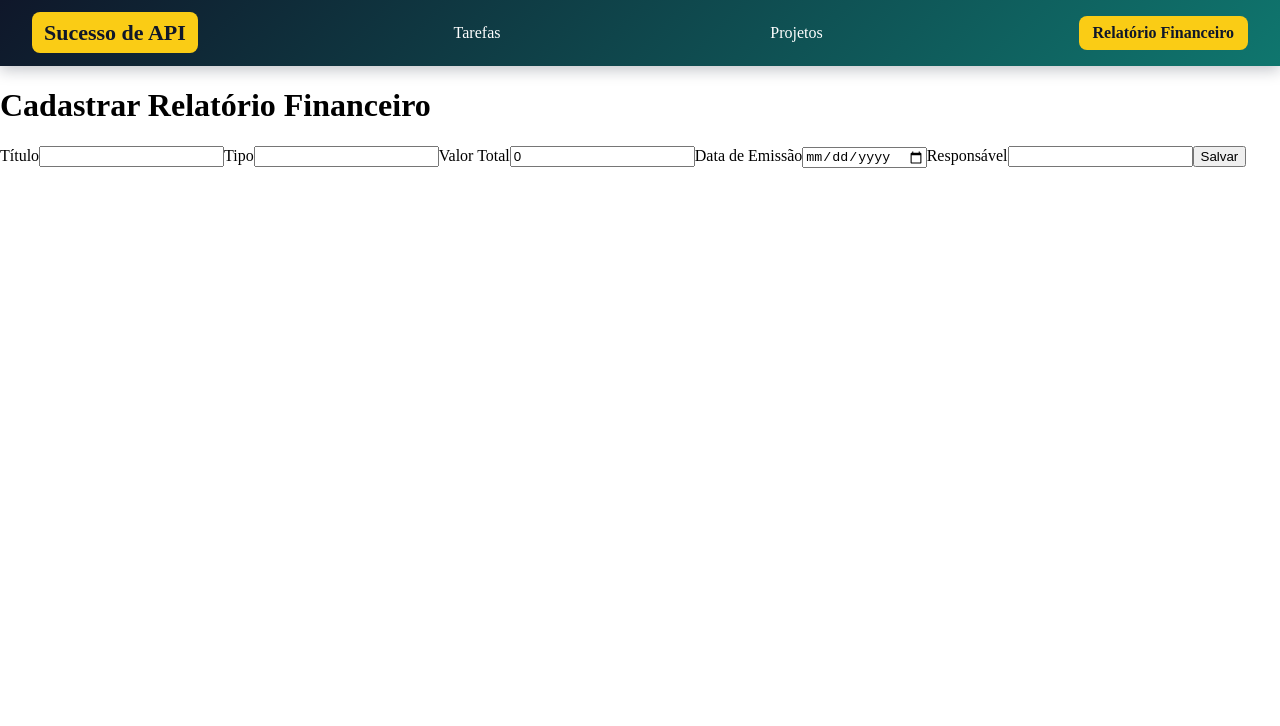
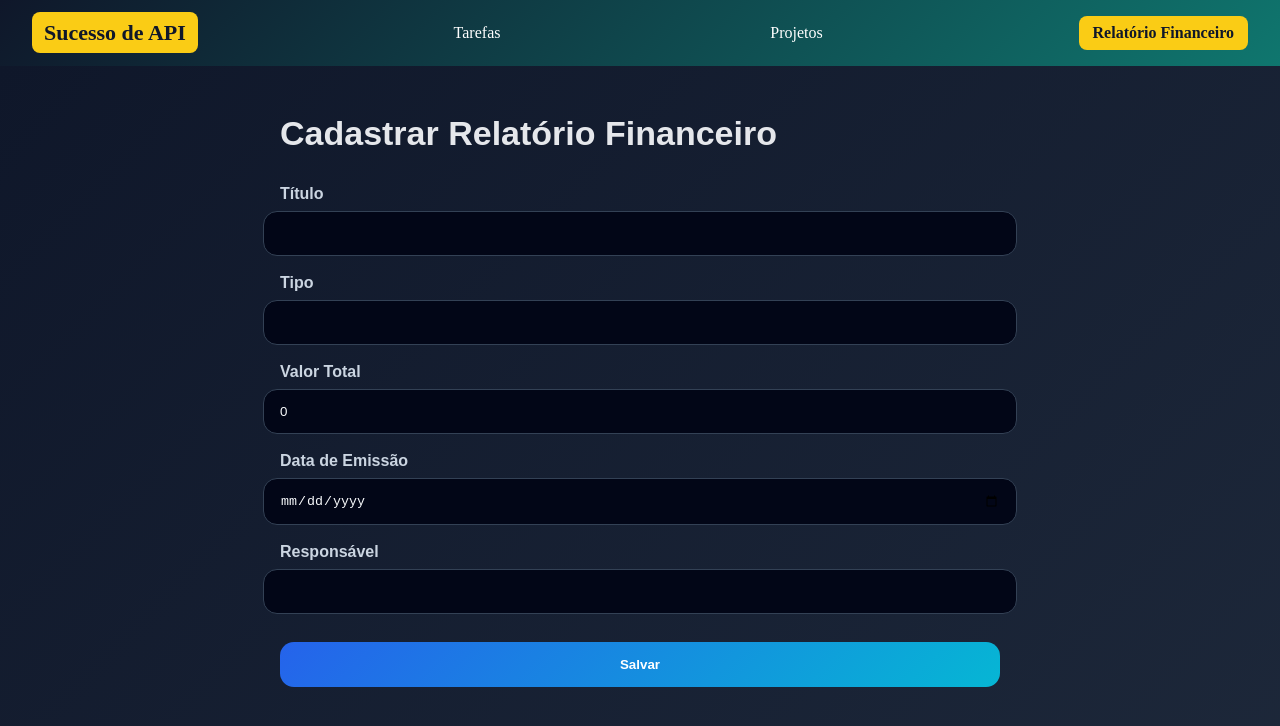
Before and after one commit to RafaFilastro/super-dev-09-curso-angular-api, an Angular app: page /relatorio-financeiro/cadastrar in a window 1280 px wide. Shown: the top 726 px of the page. Built offline with nearby package versions, Linux system fonts and the light colour scheme.

Commit message:
Finalizado exercicio de relatorios financeiros

```diff
--- a/src/app/models/relatorio-financeiro.model.ts
+++ b/src/app/models/relatorio-financeiro.model.ts
@@ -1,5 +1,5 @@
 export interface RelatorioFinanceiroModel {
-    id: string;
+    id: number;
     titulo: string;
     tipo: string;
     valorTotal: number;
--- a/src/app/relatorios-financeiros/relatorio-financeiro-cadastrar/relatorio-financeiro-cadastrar.scss
+++ b/src/app/relatorios-financeiros/relatorio-financeiro-cadastrar/relatorio-financeiro-cadastrar.scss
@@ -0,0 +1,66 @@
+:host {
+  min-height: 100vh;
+  display: block;
+  padding: 48px;
+  background: linear-gradient(135deg, #0f172a, #1e293b);
+  color: #e5e7eb;
+  font-family: Arial, sans-serif;
+}
+
+h1 {
+  max-width: 720px;
+  margin: 0 auto 32px;
+  font-size: 34px;
+}
+
+label,
+input,
+button {
+  max-width: 720px;
+  margin-left: auto;
+  margin-right: auto;
+}
+
+label {
+  display: block;
+  margin-top: 18px;
+  margin-bottom: 8px;
+  font-weight: 700;
+  color: #cbd5e1;
+}
+
+input {
+  display: block;
+  width: 100%;
+  padding: 14px 16px;
+  border-radius: 14px;
+  border: 1px solid #334155;
+  background: #020617;
+  color: #f8fafc;
+  outline: none;
+  transition: 0.25s;
+}
+
+input:focus {
+  border-color: #38bdf8;
+  box-shadow: 0 0 0 4px rgba(56, 189, 248, 0.18);
+}
+
+button {
+  display: block;
+  width: 100%;
+  margin-top: 28px;
+  padding: 15px;
+  border: 0;
+  border-radius: 14px;
+  background: linear-gradient(135deg, #2563eb, #06b6d4);
+  color: white;
+  font-weight: 800;
+  cursor: pointer;
+  transition: 0.25s;
+}
+
+button:hover {
+  transform: translateY(-2px);
+  box-shadow: 0 18px 40px rgba(37, 99, 235, 0.35);
+}
--- a/src/app/relatorios-financeiros/relatorio-financeiro-cadastrar/relatorio-financeiro-cadastrar.ts
+++ b/src/app/relatorios-financeiros/relatorio-financeiro-cadastrar/relatorio-financeiro-cadastrar.ts
@@ -15,7 +15,7 @@ export class RelatorioFinanceiroCadastrar {
     private readonly router = inject(Router);
 
     relatorioFinanceiro = signal<RelatorioFinanceiroModel>({
-        id: crypto.randomUUID(),
+        id: 0,
         titulo: "",
         tipo: "",
         valorTotal: 0,
@@ -24,10 +24,10 @@ export class RelatorioFinanceiroCadastrar {
     })
 
     salvar(): void {
-        this.relatorioFinanceiroService.cadastrar().subscribe({
+        this.relatorioFinanceiroService.cadastrar(this.relatorioFinanceiro()).subscribe({
             next: () => {
                 alert("Relatório Financeiro cadastrado com sucesso");
-                this.router.navigate(["/relatorios-financeiros"]);
+                this.router.navigate(["/relatorio-financeiro"]);
             },
             error: erro => {
                 console.error("Erro ao cadastrar relatório financeiro:", erro);
--- a/src/app/relatorios-financeiros/relatorio-financeiro-editar/relatorio-financeiro-editar.html
+++ b/src/app/relatorios-financeiros/relatorio-financeiro-editar/relatorio-financeiro-editar.html
@@ -1 +1,18 @@
-<p>relatorio-financeiro-editar works!</p>
+<h1>Editar Relatório Financeiro</h1>
+
+<label for="titulo">Título</label>
+<input id="titulo" type="text" [(ngModel)]="relatorioFinanceiro().titulo">
+
+<label for="tipo">Tipo</label>
+<input id="tipo" type="text" [(ngModel)]="relatorioFinanceiro().tipo">
+
+<label for="valorTotal">Valor Total</label>
+<input id="valorTotal" type="number" [(ngModel)]="relatorioFinanceiro().valorTotal">
+
+<label for="dataEmissao">Data de Emissão</label>
+<input id="dataEmissao" type="date" [(ngModel)]="relatorioFinanceiro().dataEmissao">
+
+<label for="responsavel">Responsável</label>
+<input id="responsavel" type="text" [(ngModel)]="relatorioFinanceiro().responsavel">
+
+<button (click)="salvar()">Salvar</button>
--- a/src/app/relatorios-financeiros/relatorio-financeiro-editar/relatorio-financeiro-editar.scss
+++ b/src/app/relatorios-financeiros/relatorio-financeiro-editar/relatorio-financeiro-editar.scss
@@ -0,0 +1,66 @@
+:host {
+  min-height: 100vh;
+  display: block;
+  padding: 48px;
+  background: linear-gradient(135deg, #111827, #312e81);
+  color: #f9fafb;
+  font-family: Arial, sans-serif;
+}
+
+h1 {
+  max-width: 720px;
+  margin: 0 auto 32px;
+  font-size: 34px;
+}
+
+label,
+input,
+button {
+  max-width: 720px;
+  margin-left: auto;
+  margin-right: auto;
+}
+
+label {
+  display: block;
+  margin-top: 18px;
+  margin-bottom: 8px;
+  font-weight: 700;
+  color: #ddd6fe;
+}
+
+input {
+  display: block;
+  width: 100%;
+  padding: 14px 16px;
+  border-radius: 14px;
+  border: 1px solid #4c1d95;
+  background: rgba(15, 23, 42, 0.9);
+  color: white;
+  outline: none;
+  transition: 0.25s;
+}
+
+input:focus {
+  border-color: #a78bfa;
+  box-shadow: 0 0 0 4px rgba(167, 139, 250, 0.2);
+}
+
+button {
+  display: block;
+  width: 100%;
+  margin-top: 28px;
+  padding: 15px;
+  border: 0;
+  border-radius: 14px;
+  background: linear-gradient(135deg, #7c3aed, #2563eb);
+  color: white;
+  font-weight: 800;
+  cursor: pointer;
+  transition: 0.25s;
+}
+
+button:hover {
+  transform: translateY(-2px);
+  box-shadow: 0 18px 40px rgba(124, 58, 237, 0.35);
+}
--- a/src/app/relatorios-financeiros/relatorio-financeiro-editar/relatorio-financeiro-editar.ts
+++ b/src/app/relatorios-financeiros/relatorio-financeiro-editar/relatorio-financeiro-editar.ts
@@ -1,9 +1,70 @@
-import { Component } from '@angular/core';
+import { Component, inject, signal } from '@angular/core';
+import { FormsModule } from '@angular/forms';
+import { RelatorioFinanceiroService } from '../../services/relatorio-financeiro.service';
+import { ActivatedRoute, Router } from '@angular/router';
+import { RelatorioFinanceiroModel } from '../../models/relatorio-financeiro.model';
 
 @Component({
   selector: 'app-relatorio-financeiro-editar',
-  imports: [],
+  imports: [FormsModule],
   templateUrl: './relatorio-financeiro-editar.html',
   styleUrl: './relatorio-financeiro-editar.scss',
 })
-export class RelatorioFinanceiroEditar {}
+export class RelatorioFinanceiroEditar {
+    relatorioFinanceiro = signal<RelatorioFinanceiroModel>({
+        id: 0,
+        titulo: "",
+        tipo: "",
+        valorTotal: 0,
+        dataEmissao: "",
+        responsavel: ""
+    });
+    relatorioFinanceiroService = inject(RelatorioFinanceiroService);
+
+    constructor(private activeRoute: ActivatedRoute, private router: Router) {
+        const idParaEditar = activeRoute.snapshot.paramMap.get("id");
+
+        if(idParaEditar === null){
+            alert("Não encontrado o id do relatório financeiro na rota");
+            this.router.navigate(["/relatorio-financeiro"]);
+            return
+        }
+
+        this.relatorioFinanceiro.update(relatorio => ({
+            ...relatorio,
+            id: Number(idParaEditar)
+        }));
+        this.consultarRelatorioFinanceiro();
+    }
+
+    consultarRelatorioFinanceiro(): void{
+        this.relatorioFinanceiroService.obterPorId(this.relatorioFinanceiro().id).subscribe({
+            next: relatorio => {
+                this.relatorioFinanceiro.update(() => ({
+                    id: relatorio.id,
+                    titulo: relatorio.titulo,
+                    tipo: relatorio.tipo,
+                    valorTotal: relatorio.valorTotal,
+                    dataEmissao: relatorio.dataEmissao,
+                    responsavel: relatorio.responsavel
+                }))
+            },
+            error: erro => {
+                console.error("Não foi possível consultar o relatório financeiro:", erro);
+                alert("Não foi possível consultar o relatório financeiro");
+            }
+        })
+    }
+    salvar(): void {
+        this.relatorioFinanceiroService.editar(this.relatorioFinanceiro().id, this.relatorioFinanceiro()).subscribe({
+            next: () => {
+                alert("Relatório financeiro editado com sucesso!");
+                this.router.navigate(["/relatorio-financeiro"]);
+            },
+            error: erro => {
+                console.error("Não foi possível editar o relatório financeiro:", erro);
+                alert("Não foi possível editar o relatório financeiro");
+            }
+        })
+    }
+}
--- a/src/app/relatorios-financeiros/relatorio-financeiro-listar/relatorio-financeiro-listar.html
+++ b/src/app/relatorios-financeiros/relatorio-financeiro-listar/relatorio-financeiro-listar.html
@@ -1 +1,31 @@
-<p>relatorio-financeiro-listar works!</p>
+<h1>Relatórios Financeiros</h1>
+
+<a routerLink="/relatorio-financeiro/cadastrar" class="cadastrar">Cadastrar Relatório Financeiro</a>
+
+<span>Quantidade de Relatórios Financeiros: <span class="quantidade">{{ relatoriosFinanceiros().length }}</span></span>
+
+<table>
+    <thead>
+        <th>Título</th>
+        <th>Tipo</th>
+        <th>Valor Total</th>
+        <th>Data de Emissão</th>
+        <th>Responsável</th>
+        <th></th>
+    </thead>
+    <tbody>
+        @for(relatorioFinanceiro of relatoriosFinanceiros(); track relatorioFinanceiro.id){
+            <tr>
+                <td>{{relatorioFinanceiro.titulo}}</td>
+                <td>{{relatorioFinanceiro.tipo}}</td>
+                <td>{{relatorioFinanceiro.valorTotal}}</td>
+                <td>{{relatorioFinanceiro.dataEmissao | date: 'dd/MM/yyyy'}}</td>
+                <td>{{relatorioFinanceiro.responsavel}}</td>
+                <td>
+                    <a class="editar" routerLink="/relatorio-financeiro/editar/{{relatorioFinanceiro.id}}">Editar</a>
+                    <button class="apagar" (click)="apagar(relatorioFinanceiro.id)">Apagar</button>
+                </td>
+            </tr>
+        }
+    </tbody>
+</table>
--- a/src/app/relatorios-financeiros/relatorio-financeiro-listar/relatorio-financeiro-listar.scss
+++ b/src/app/relatorios-financeiros/relatorio-financeiro-listar/relatorio-financeiro-listar.scss
@@ -0,0 +1,97 @@
+:host {
+  min-height: 100vh;
+  display: block;
+  padding: 48px;
+  background: #f1f5f9;
+  color: #0f172a;
+  font-family: Arial, sans-serif;
+}
+
+h1 {
+  font-size: 36px;
+  margin-bottom: 24px;
+}
+
+.cadastrar {
+  display: inline-block;
+  margin-bottom: 20px;
+  padding: 13px 18px;
+  border-radius: 14px;
+  background: linear-gradient(135deg, #2563eb, #06b6d4);
+  color: white;
+  text-decoration: none;
+  font-weight: 800;
+  transition: 0.25s;
+}
+
+.cadastrar:hover {
+  transform: translateY(-2px);
+  box-shadow: 0 14px 30px rgba(37, 99, 235, 0.3);
+}
+
+.quantidade {
+  padding: 6px 12px;
+  border-radius: 999px;
+  background: #dbeafe;
+  color: #1d4ed8;
+  font-weight: 800;
+}
+
+table {
+  width: 100%;
+  margin-top: 28px;
+  border-collapse: collapse;
+  overflow: hidden;
+  border-radius: 18px;
+  background: white;
+  box-shadow: 0 20px 45px rgba(15, 23, 42, 0.12);
+}
+
+thead {
+  background: #0f172a;
+  color: white;
+}
+
+th,
+td {
+  padding: 16px;
+  text-align: left;
+  border-bottom: 1px solid #e5e7eb;
+}
+
+tbody tr {
+  transition: 0.2s;
+}
+
+tbody tr:hover {
+  background: #f8fafc;
+  transform: scale(1.005);
+}
+
+.editar,
+.apagar {
+  padding: 9px 13px;
+  border-radius: 10px;
+  font-weight: 800;
+  cursor: pointer;
+  transition: 0.2s;
+}
+
+.editar {
+  background: #dbeafe;
+  color: #1d4ed8;
+  text-decoration: none;
+  margin-right: 8px;
+}
+
+.apagar {
+  border: 0;
+  background: #fee2e2;
+  color: #b91c1c;
+}
+
+.editar:hover,
+.apagar:hover {
+  filter: brightness(0.95);
+  transform: translateY(-1px);
+}
```
Also changed, not shown: src/app/relatorios-financeiros/relatorio-financeiro-listar/relatorio-financeiro-listar.ts (+42 -4 lines), src/app/services/relatorio-financeiro.service.ts (+8 -8 lines).
